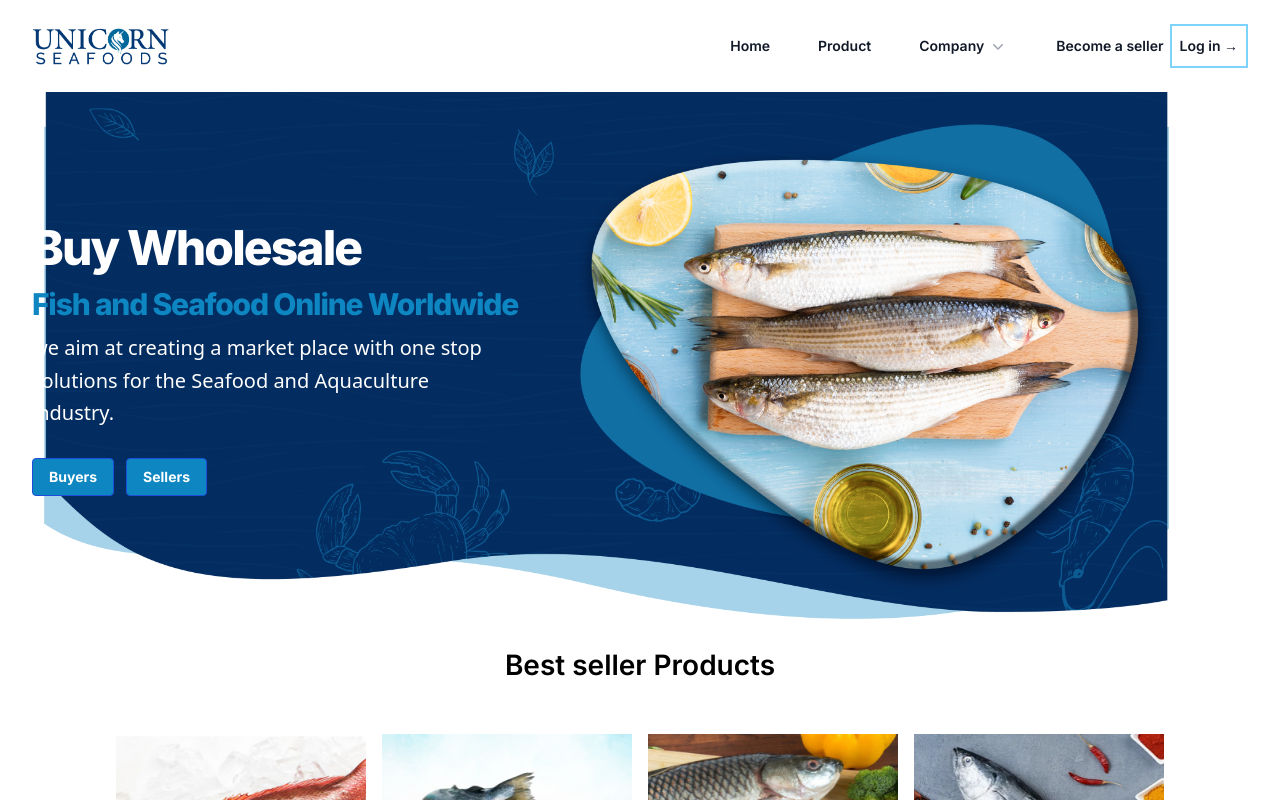
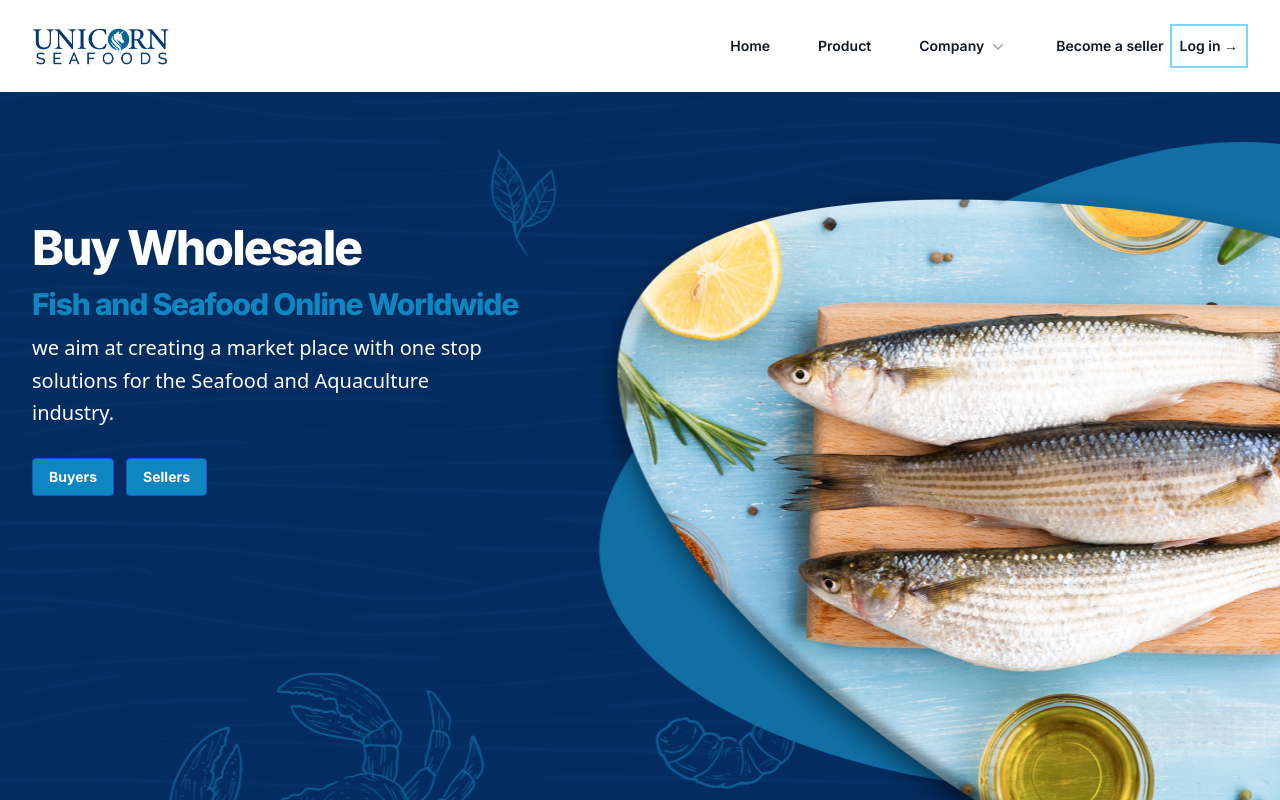
Before and after one commit to PallAviDevelop/nextjs-unicorn, a Next.js app: page / in a window 1280 px wide. Shown: the top 800 px of the page. Built offline with nearby package versions, Linux system fonts and the light colour scheme.

Commit message:
added new

```diff
--- a/src/app/styles/common.module.css
+++ b/src/app/styles/common.module.css
@@ -87,14 +87,14 @@ width: calc(350% / 5 - 10px);
   fill: #FFFFFF;
 }
 .outerBanner{
-  background-image: url('../images/Bannerimg.png');
+  background-image: url('../images/Banner-img.png');
   width: 100%;
-  position: relative;
-  background-repeat: no-repeat;
-  background-position: top center;
-  background-size: contain;
-  height: 100%;
-  margin: 0 auto;
+    position: relative;
+    background-repeat: no-repeat;
+    background-position: top center;
+    background-size: cover;
+    height: 855px;
+    margin: 0 auto;
 }
 .banner{
   max-width: 1400px;
```
Also changed, not shown: src/app/images/Banner-img.png (added).
